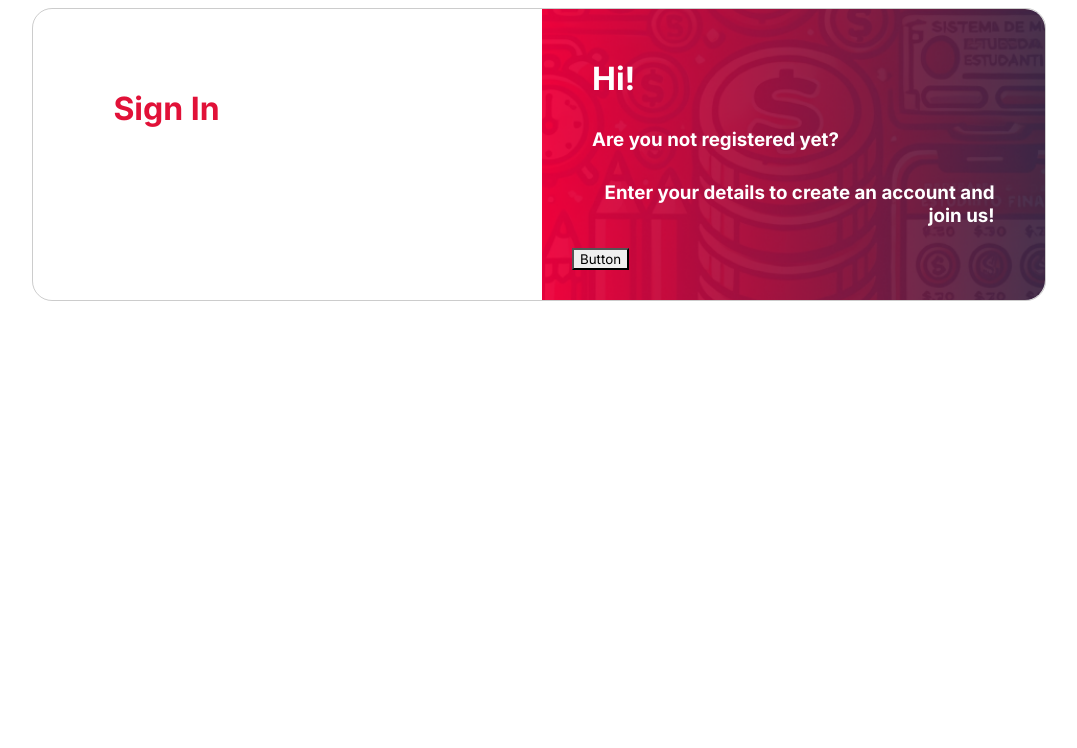
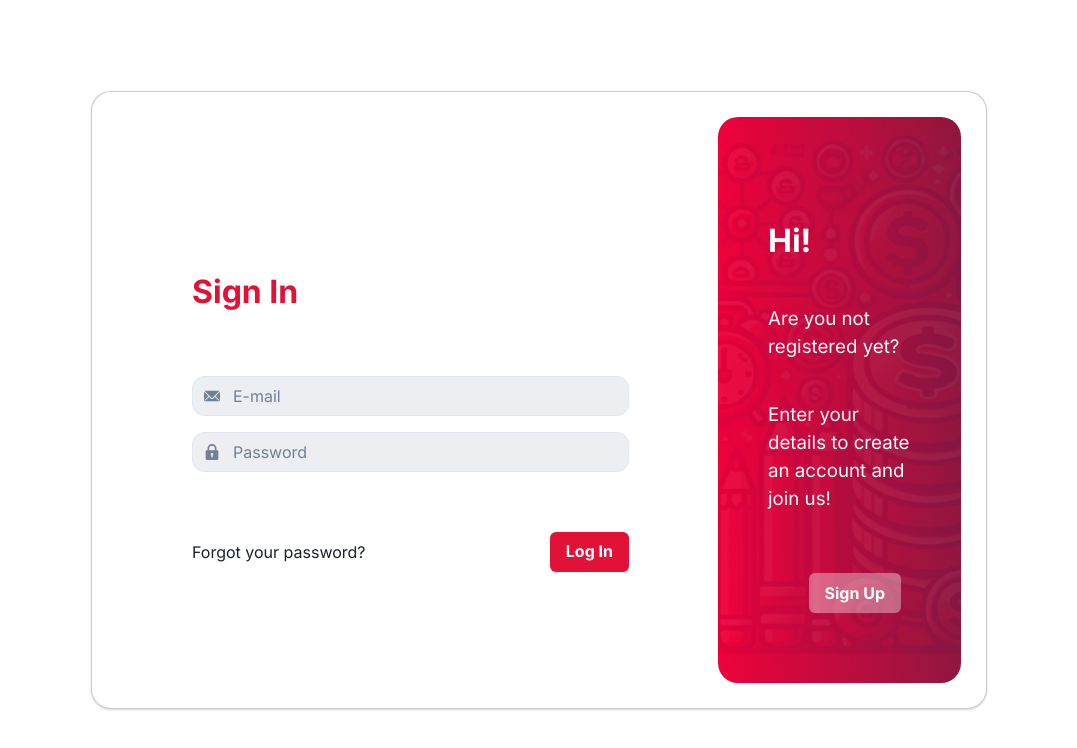
Before and after one commit to joaopedro-braga/student-currency-system, a React (Vite) app in the folder front/student-currency-system/: page /sign-in in a window 1280 px wide. Shown: the top 748 px of the page, without its empty margins (101-1178 px from the left). Built offline with nearby package versions, Linux system fonts and the light colour scheme.

Commit message:
devel: sign in page

```diff
--- a/front/student-currency-system/src/routes/SignIn.jsx
+++ b/front/student-currency-system/src/routes/SignIn.jsx
@@ -1,38 +1,135 @@
 import React from "react";
-import { Card, CardBody, Grid } from "@chakra-ui/react";
-import { Box } from "@chakra-ui/react";
+import {
+  Card,
+  CardBody,
+  Grid,
+  Box,
+  Button,
+  Stack,
+  InputGroup,
+  InputLeftElement,
+  Input,
+  InputRightElement,
+  Link,
+} from "@chakra-ui/react";
+import { EmailIcon, LockIcon } from "@chakra-ui/icons";
 import bg from "../img/bg.png";
-import { Button, ButtonGroup } from "@chakra-ui/react";
 
 const SignIn = () => {
   return (
-    <>
+    <Box
+      height="100vh"
+      display="flex"
+      justifyContent="center"
+      alignItems="center"
+    >
       <Card
-        w="80%"
+        w="70%"
         mx="auto"
         border="1px solid #00000033"
         style={{ borderRadius: "20px" }}
       >
         <CardBody>
           <Grid templateColumns="repeat(2, 1fr)" gap={6}>
-            <Box>
+            <Box
+              display="flex"
+              flexDirection="column"
+              justifyContent="center"
+              alignItems="flex-start"
+            >
               <h1
                 style={{
                   color: "#E11138",
                   textAlign: "left",
-                  padding: "40px",
-                  margin: "40px",
+                  paddingTop: "40px",
+                  marginTop: "40px",
+                  fontSize: "2em",
+                  fontWeight: "bold",
+                  marginLeft: "80px",
                 }}
               >
                 Sign In
               </h1>
+              <Stack
+                spacing={4}
+                style={{ margin: "60px", paddingLeft: "20px" }}
+              >
+                <InputGroup>
+                  <InputLeftElement pointerEvents="none">
+                    <EmailIcon color="gray.500" />
+                  </InputLeftElement>
+                  <Input
+                    type="email"
+                    placeholder="E-mail"
+                    w="437px"
+                    style={{ backgroundColor: "#ECEEF1", borderRadius: "12px" }}
+                    sx={{
+                      _hover: { borderColor: "#E11138" },
+                      _focus: {
+                        borderColor: "#E11138",
+                        boxShadow: "0 0 0 1px #E11138",
+                      },
+                    }}
+                  />
+                </InputGroup>
+
+                <InputGroup>
+                  <InputLeftElement pointerEvents="none">
+                    <LockIcon color="gray.500" />
+                  </InputLeftElement>
+                  <Input
+                    type="password"
+                    placeholder="Password"
+                    w="437px"
+                    style={{ backgroundColor: "#ECEEF1", borderRadius: "12px" }}
+                    sx={{
+                      _hover: { borderColor: "#E11138" },
+                      _focus: {
+                        borderColor: "#E11138",
+                        boxShadow: "0 0 0 1px #E11138",
+                      },
+                    }}
+                  />
+                  <InputRightElement></InputRightElement>
+                </InputGroup>
+              </Stack>
+
+              <div
+                style={{
+                  display: "flex",
+                  justifyContent: "space-between",
+                  alignItems: "center",
+                  marginBottom: "40px", // Para adicionar espaço abaixo do botão
+                  width: "100%", // Para que o conteúdo ocupe a largura total
+                  paddingLeft: "80px", // Para manter o alinhamento à esquerda do link
+                  paddingRight: "60px", // Para manter o alinhamento à direita do botão
+                }}
+              >
+                <Link>Forgot your password?</Link>
+                <Button
+                  style={{
+                    backgroundColor: "#E11138",
+                    color: "white",
+                  }}
+                  sx={{
+                    _hover: { borderColor: "#E11138" },
+                    _focus: {
+                      borderColor: "#E11138",
+                      boxShadow: "0 0 0 1px #E11138",
+                    },
+                  }}
+                >
+                  Log In
+                </Button>
+              </div>
             </Box>
             <Box
-              bgImage={`url(${bg})`} // Definindo a imagem como background
-              bgPosition="center"
+              display="flex"
+              flexDirection="column"
+              bgImage={`url(${bg})`}
               bgRepeat="no-repeat"
               bgSize="cover"
-              style={{ borderRadius: "0px 20px 20px 0px ", padding: "30px" }}
+              style={{ borderRadius: "20px", padding: "30px", margin: "5px" , paddingTop: "80px"}}
             >
               <h1
                 style={{
@@ -40,6 +137,8 @@ const SignIn = () => {
                   textAlign: "left",
                   padding: "10px",
                   margin: "10px",
+                  fontSize: "2em",
+                  fontWeight: "bold",
                 }}
               >
                 Hi!
@@ -50,6 +149,7 @@ const SignIn = () => {
                   textAlign: "left",
                   padding: "10px",
                   margin: "10px",
+                  fontSize: "1.17em",
                 }}
               >
                 Are you not registered yet?
@@ -57,19 +157,32 @@ const SignIn = () => {
               <h3
                 style={{
                   color: "white",
-                  textAlign: "right",
+                  textAlign: "left",
                   padding: "10px",
                   margin: "10px",
+                  marginBottom: "30px",
+                  fontSize: "1.17em",
                 }}
               >
                 Enter your details to create an account and join us!
               </h3>
-              <Button colorScheme="blue">Button</Button>
+              <Box display="flex" justifyContent="flex-end">
+                <Button
+                  colorScheme="whiteAlpha"
+                  style={{
+                    marginRight: "30px",
+                    marginTop: "20px",
+                    marginBottom: "40px",
+                  }}
+                >
+                  Sign Up
+                </Button>
+              </Box>
             </Box>
           </Grid>
         </CardBody>
       </Card>
-    </>
+    </Box>
   );
 };
 
```
Also changed, not shown: front/student-currency-system/src/main.jsx (+8 -4 lines).
